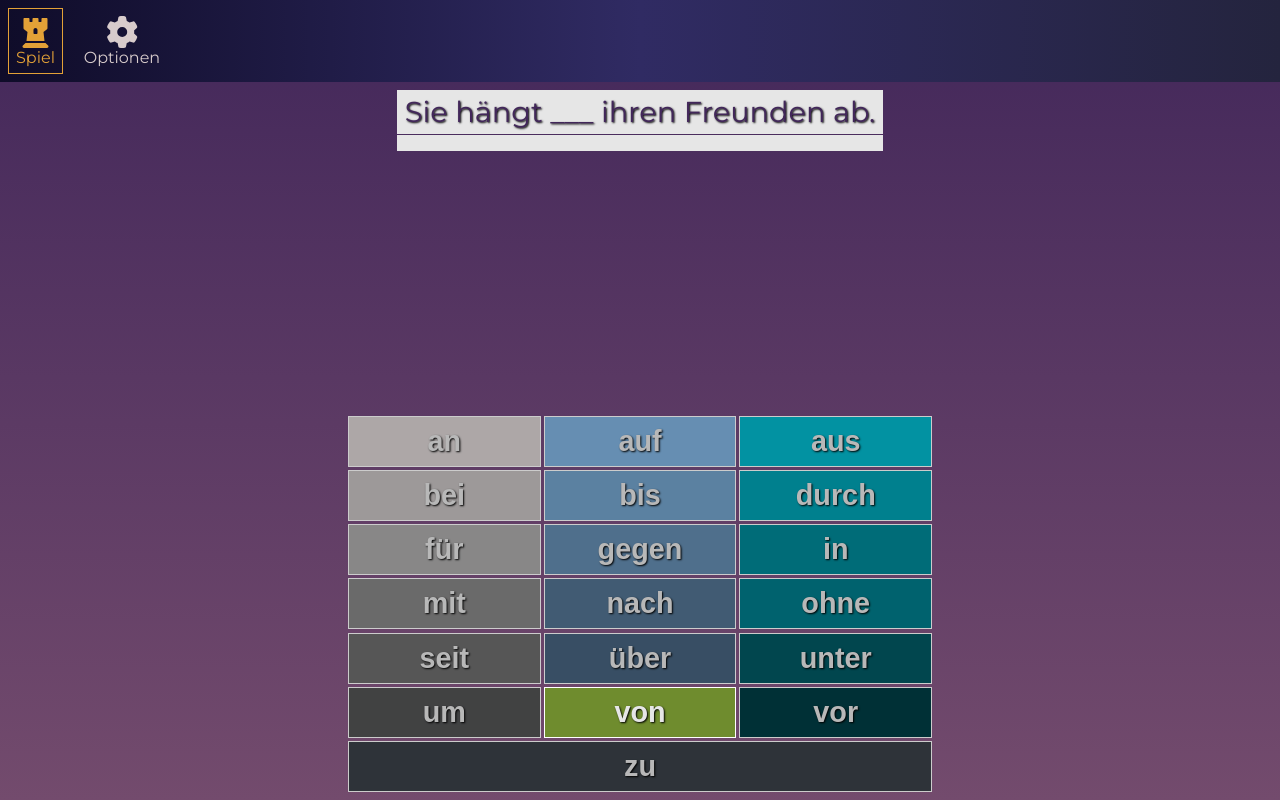
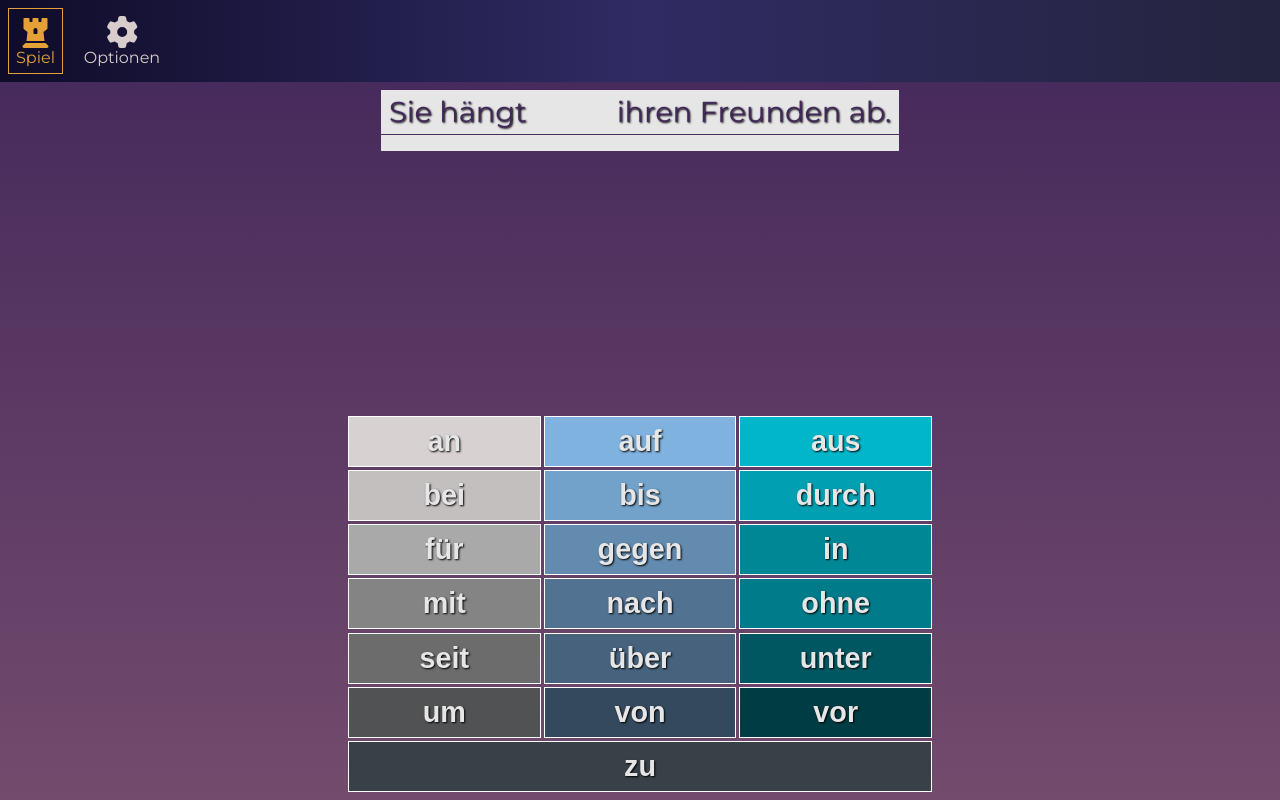
Before and after one commit to thegroosalugg/Geschwindigkeitsbegrenzung, a React (Vite) app: page / in a window 1280 px wide. Built offline with nearby package versions, Linux system fonts and the light colour scheme.

Commit message:
question animations added

```diff
--- a/src/components/answers/Answers.tsx
+++ b/src/components/answers/Answers.tsx
@@ -30,6 +30,7 @@ export default function Answers({ user, question, timer, handleAnswer }: AnswerP
             filter: `brightness(${
               timer.isStopped && user.choice !== choice && choice !== question.a ? 0.8 : 1
             })`,
+            transition: { duration: 0.5, ease: 'easeInOut', delay: 0.5 }
           }}
           disabled={timer.isStopped}
           onClick={() => handleAnswer(choice)}
--- a/src/components/quiz/Quiz.module.css
+++ b/src/components/quiz/Quiz.module.css
@@ -7,6 +7,7 @@
   h1 {
     padding: 0.5rem;
     font-size: 1.8rem;
+    text-align: center;
     color: #42275a;
     text-shadow: 1px 1px 2px #000;
     background: #e6e6e6;
--- a/src/components/quiz/Quiz.tsx
+++ b/src/components/quiz/Quiz.tsx
@@ -1,24 +1,49 @@
-// import { motion } from 'framer-motion';
+import { motion, AnimatePresence } from 'framer-motion';
 import css from './Quiz.module.css';
 import useGameController from '@/hook/useGameController';
 import Answers from '../answers/Answers';
 
 export default function Quiz() {
-  const { user, question, timer, handleAnswer } =
-    useGameController();
+  const { user, question, timer, handleAnswer } = useGameController();
+  const quesArray = question.q.split('___');
 
   return (
     <>
-      <div className={css['question']}>
-        <h1>{question.q}</h1>
-        <progress value={timer.remaining} max={timer.max} />
-      </div>
-      <Answers
-            question={question}
-                user={user}
-               timer={timer}
-        handleAnswer={handleAnswer}
-      />
+      <AnimatePresence mode='wait'>
+        <motion.div
+          className={css['question']}
+          key={question.id}
+          initial={{ scaleY: 0 }}
+          animate={{
+            scaleY: timer.isStopped && user.choice ? [1, 0, 1] : 1,
+            transition: { scaleY: { delay: 0.2 } },
+          }}
+          exit={{ scaleY: 0 }}
+          style={{ originY: 0.2 }}
+        >
+          <h1>
+            {quesArray[0]}
+            <AnimatePresence mode='wait'>
+              <motion.span
+                key={timer.isStopped + ''}
+                style={{ minWidth: 75 }}
+                initial={{ opacity: 0 }}
+                   exit={{ opacity: 0 }}
+                animate={{
+                  opacity: 1,
+                  color: timer.isStopped ? '#cd8f2a' : '#42275a',
+                  transition: { delay: 0.3 },
+                }}
+              >
+                {timer.isStopped ? question.a : '_____'}
+              </motion.span>
+            </AnimatePresence>
+            {quesArray[1]}
+          </h1>
+          <progress value={timer.remaining} max={timer.max} />
+        </motion.div>
+      </AnimatePresence>
+      <Answers question={question} user={user} timer={timer} handleAnswer={handleAnswer} />
     </>
   );
 }
```
